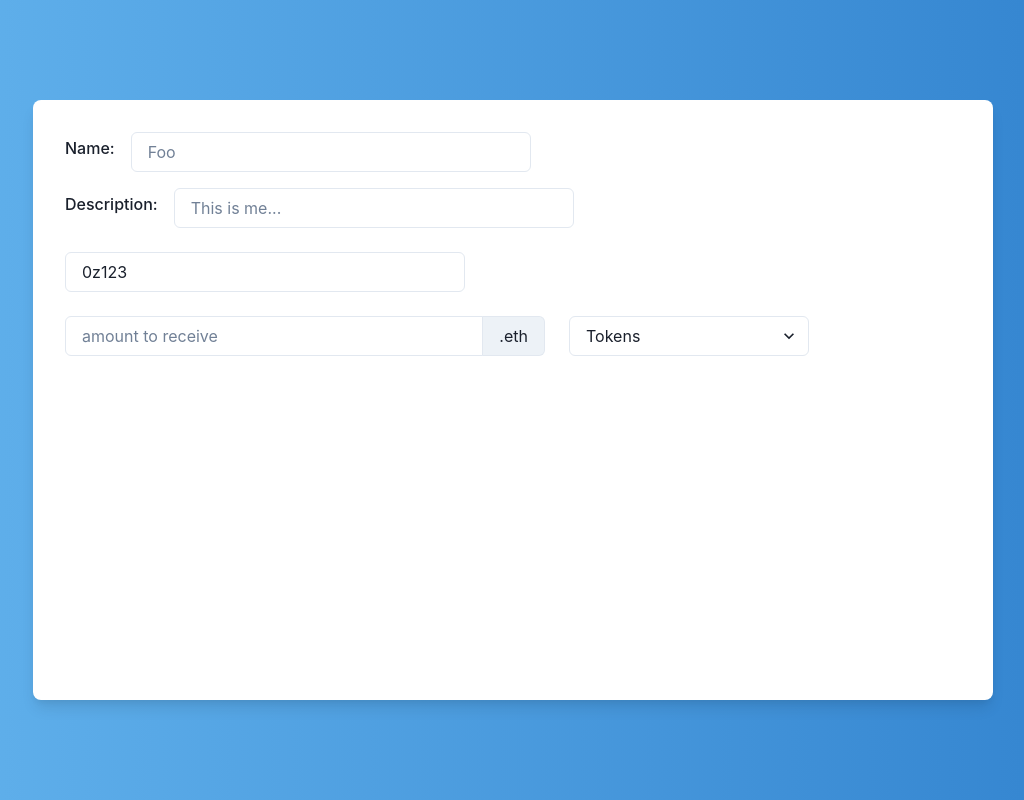
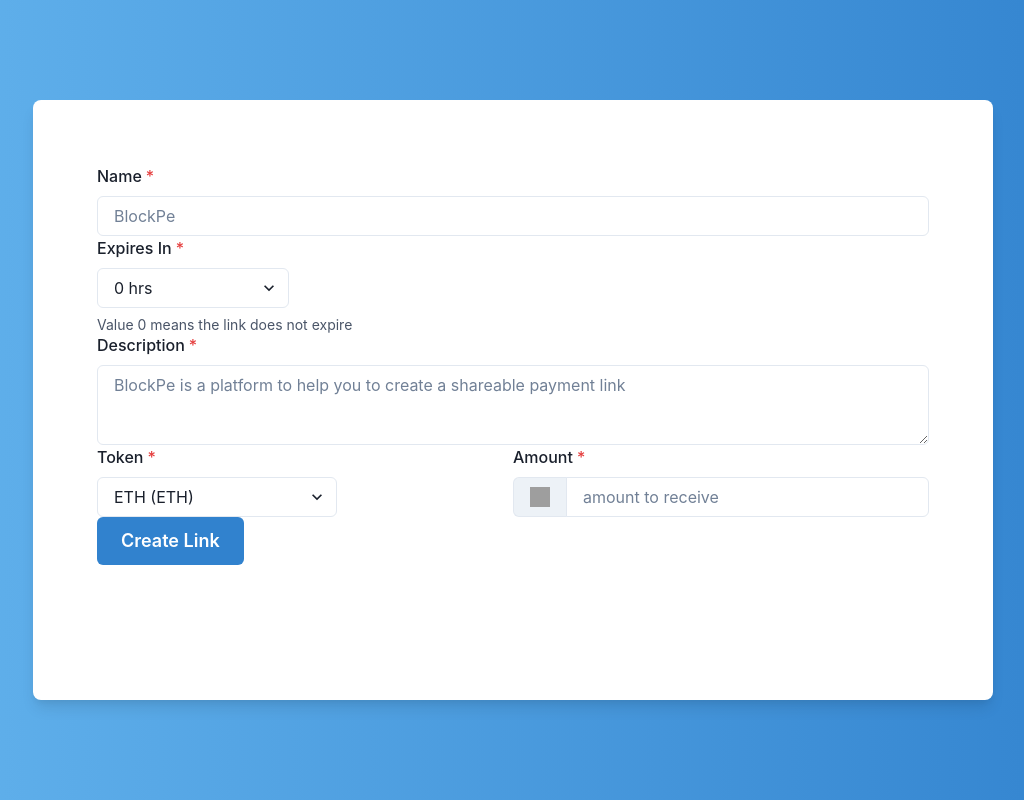
Before and after one commit to siddharthborderwala/blockpe, a Next.js app: page /create-link in a window 1280 px wide. Shown: the whole page, without its empty margins (127-1151 px from the left). Built offline with nearby package versions, Linux system fonts and the light colour scheme; grey boxes are pictures that could not be loaded.

Commit message:
add Create Link view

```diff
--- /dev/null
+++ b/components/GradientFullBgLayout.js
@@ -0,0 +1,13 @@
+import { Center } from '@chakra-ui/react';
+
+export const GradientFullBgLayout = ({ children }) => {
+  return (
+    <Center
+      width="100vw"
+      height="100vh"
+      bgGradient="linear(to-r, blue.300, blue.500)"
+    >
+      {children}
+    </Center>
+  );
+};
--- a/next.config.js
+++ b/next.config.js
@@ -1,6 +1,6 @@
 /** @type {import('next').NextConfig} */
 const nextConfig = {
   reactStrictMode: true,
-}
+};
 
-module.exports = nextConfig
+module.exports = nextConfig;
--- a/pages/api/links/new.js
+++ b/pages/api/links/new.js
@@ -1,4 +1,8 @@
-import { addUser, createLink, getUserByWalletAddress } from '../../../server/firebaseUtils';
+import {
+  addUser,
+  createLink,
+  getUserByWalletAddress,
+} from '../../../server/firebaseUtils';
 export default async function handler(req, res) {
   if (req.method === 'POST') {
     const {
@@ -9,10 +13,9 @@ export default async function handler(req, res) {
       preferred_token_address,
       chainId,
       wallet_address,
-      logoUrl
-    } = req.body;
+      logoUrl,
+    } = req.body.data;
     try {
-      console.log({body: req.body});
       const user = await getUserByWalletAddress(wallet_address);
       let userId;
       if (!user.id) {
@@ -20,12 +23,11 @@ export default async function handler(req, res) {
       } else {
         userId = user.id;
       }
-      console.log({ userId })
       const paymentId = await createLink(userId, {
         amount,
         expiry,
         preferred_token_address,
-        chainId
+        chainId,
       });
 
       const response = {
--- a/pages/create-link.js
+++ b/pages/create-link.js
@@ -1,71 +1,205 @@
 import {
   Box,
+  Button,
   Text,
+  Image,
   FormLabel,
   FormControl,
   Flex,
   Center,
   Select,
   InputGroup,
-  InputRightAddon,
+  InputLeftAddon,
   Input,
+  FormHelperText,
+  Textarea,
 } from '@chakra-ui/react';
+import { useState, useEffect } from 'react';
 import { tokens } from '~/data';
-import Image from 'next/image';
+import axios from 'axios';
+import { GradientFullBgLayout } from '~/components/GradientFullBgLayout';
+
+const expireOptions = [0, 6, 12, 24];
 
 const CreateLink = () => {
+  const [merchantData, setMerchantData] = useState({
+    name: '',
+    description: '',
+  });
+  const [tokenInfo, setTokenInfo] = useState({
+    amount: '',
+    chainId: '',
+    tokenAddress: '0x0000000000000000000000000000000000000000', // eth-address
+  });
+
+  const [selectedToken, setSelectedToken] = useState({
+    logoURI:
+      'https://static.debank.com/image/token/logo_url/eth/935ae4e4d1d12d59a99717a24f2540b5.png',
+    name: 'ETH',
+  });
+  const [expiresIn, setExpiresIn] = useState(0);
+
+  useEffect(() => {
+    const selectedToken = tokens.find(
+      (token) => token.address === tokenInfo.tokenAddress
+    );
+
+    setSelectedToken({
+      logoURI: selectedToken.logoURI,
+      name: selectedToken.name,
+    });
+
+    setTokenInfo((prev) => ({ ...prev, chainId: selectedToken.chainId }));
+  }, [tokenInfo.tokenAddress]);
+
+  // to Resolve - Error: Hydration failed because the initial UI does not match what was rendered on the server.
+  const [showChild, setShowChild] = useState(false);
+  useEffect(() => {
+    setShowChild(true);
+  }, []);
+
+  if (!showChild) {
+    return null;
+  }
+  //
+
+  const updateMerchantData = (event) => {
+    setMerchantData((prev) => ({
+      ...prev,
+      [event.target.name]: event.target.value,
+    }));
+  };
+
+  const onFormSubmit = async (event) => {
+    event.preventDefault();
+
+    const requestData = {
+      ...merchantData,
+      amount: tokenInfo.amount,
+      expiry: expiresIn,
+      preferred_token_address: tokenInfo.tokenAddress,
+      chainId: tokenInfo.chainId,
+      wallet_address: '0x111',
+    };
+
+    const response = await axios.post('/api/links/new', { data: requestData });
+
+    console.log('response', response.data);
+  };
+
   return (
-    <Center
-      width="100vw"
-      height="100vh"
-      bgGradient="linear(to-r, blue.300, blue.500)"
-    >
+    <GradientFullBgLayout>
       <Box
-        padding="8"
+        as="form"
+        padding="16"
         background="white"
         rounded="lg"
         shadow="lg"
         width="75vw"
         height="75vh"
+        experimental_spaceY="4"
+        onSubmit={onFormSubmit}
       >
-        <FormControl>
-          <Flex alignItems="center">
-            <FormLabel marginRight="1rem">Name: </FormLabel>
-            <Input type="text" placeholder="Foo" width="25rem" />
-          </Flex>
+        <FormControl isRequired>
+          <FormLabel>Name</FormLabel>
+          <Input
+            width="full"
+            type="text"
+            placeholder="BlockPe"
+            name="name"
+            value={merchantData.name}
+            onChange={updateMerchantData}
+          />
+        </FormControl>
 
-          <Flex alignItems="center" marginTop="1rem">
-            <FormLabel marginRight="1rem">Description: </FormLabel>
-            <Input type="text" placeholder="This is me..." width="25rem" />
-          </Flex>
+        <FormControl isRequired>
+          <FormLabel>Expires In</FormLabel>
+          <Select
+            width="12rem"
+            value={expiresIn}
+            onChange={(event) => setExpiresIn(Number(event.target.value))}
+          >
+            {expireOptions.map((value) => (
+              <option value={value} key={value}>
+                {value} hrs
+              </option>
+            ))}
+          </Select>
+          {expiresIn === 0 ? (
+            <FormHelperText>
+              Value 0 means the link does not expire
+            </FormHelperText>
+          ) : null}
+        </FormControl>
 
-          <Input value="0z123" width="25rem" marginTop="1.5rem" />
+        <FormControl isRequired>
+          <FormLabel>Description</FormLabel>
+          <Textarea
+            type="text"
+            placeholder="BlockPe is a platform to help you to create a shareable payment link"
+            name="description"
+            value={merchantData.description}
+            onChange={updateMerchantData}
+          />
+        </FormControl>
 
-          <Flex marginTop="1.5rem">
-            <InputGroup width="30rem" marginRight="1.5rem" isRequired>
-              <Input type="number" placeholder="amount to receive" />
-              <InputRightAddon>.eth</InputRightAddon>
-            </InputGroup>
+        <Input value="0z123" hidden />
 
-            <Select placeholder="Tokens" width="15rem" isRequired>
+        <Flex>
+          <FormControl isRequired>
+            <FormLabel>Token</FormLabel>
+            <Select
+              width="15rem"
+              isRequired
+              value={tokenInfo.tokenAddress}
+              onChange={(event) => {
+                setTokenInfo((prev) => ({
+                  ...prev,
+                  tokenAddress: event.target.value,
+                }));
+              }}
+            >
               {tokens.map((token) => (
-                <option value="option1" key={token._id}>
-                  <Image
-                    src={token.logoURI}
-                    alt={`${token.name} logo`}
-                    width={20}
-                    height={20}
-                  />
+                <option value={token.address} key={token._id}>
                   <Text>
                     {token.name} ({token.symbol})
                   </Text>
                 </option>
               ))}
             </Select>
-          </Flex>
-        </FormControl>
+          </FormControl>
+
+          <FormControl isRequired>
+            <FormLabel>Amount</FormLabel>
+            <InputGroup>
+              <InputLeftAddon>
+                <Image
+                  src={selectedToken.logoURI}
+                  alt={`${selectedToken.name} logo`}
+                  width={5}
+                  height={5}
+                />
+              </InputLeftAddon>
+              <Input
+                type="string"
+                placeholder="amount to receive"
+                value={tokenInfo.amount}
+                onChange={(event) =>
+                  setTokenInfo((prev) => ({
+                    ...prev,
+                    amount: event.target.value,
+                  }))
+                }
+              />
+            </InputGroup>
+          </FormControl>
+        </Flex>
+
+        <Button size="lg" type="submit">
+          Create Link
+        </Button>
       </Box>
-    </Center>
+    </GradientFullBgLayout>
   );
 };
 
```
Also changed, not shown: constants.js (+14 -13 lines), data/chains-info.data.js (+67 -67 lines), pages/payment-link.js (added, +19 -0 lines), 1 other file (tests, documents, lock files or other folders).
